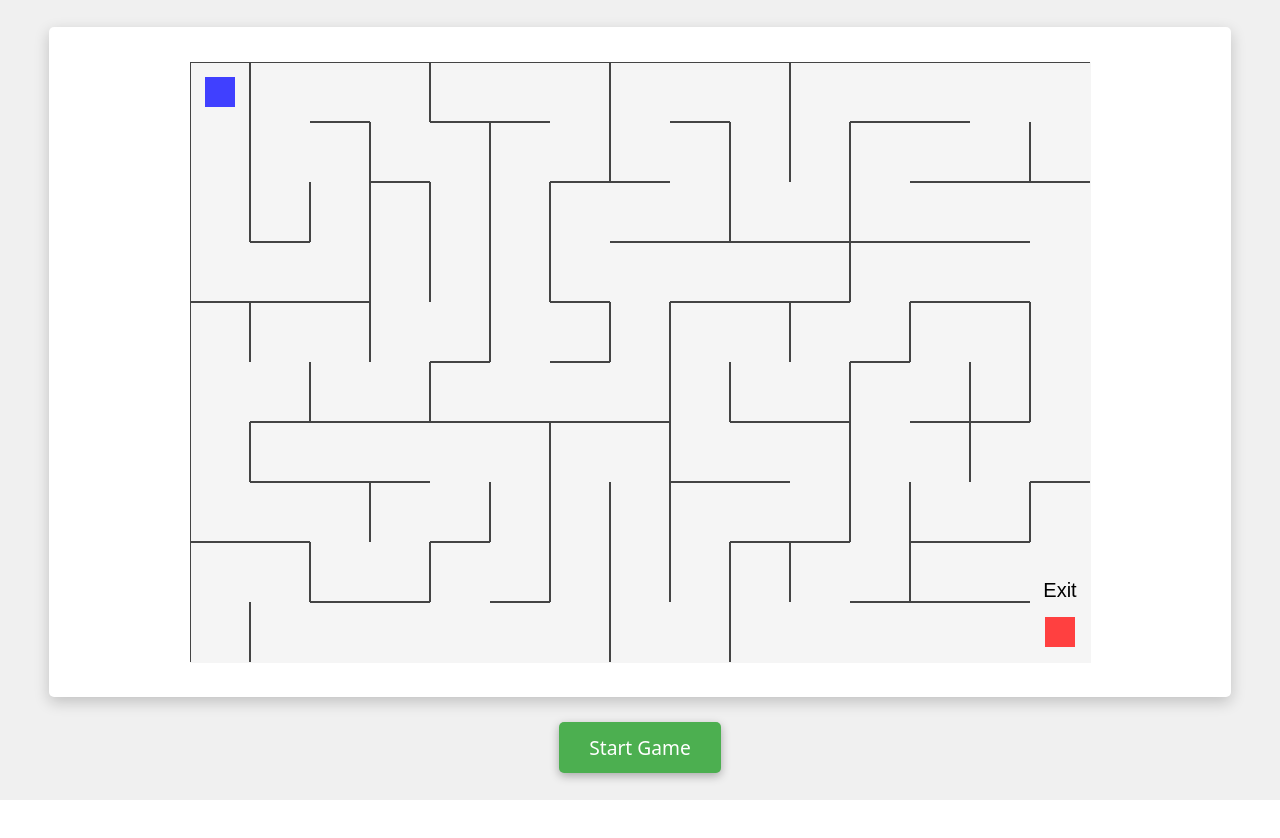
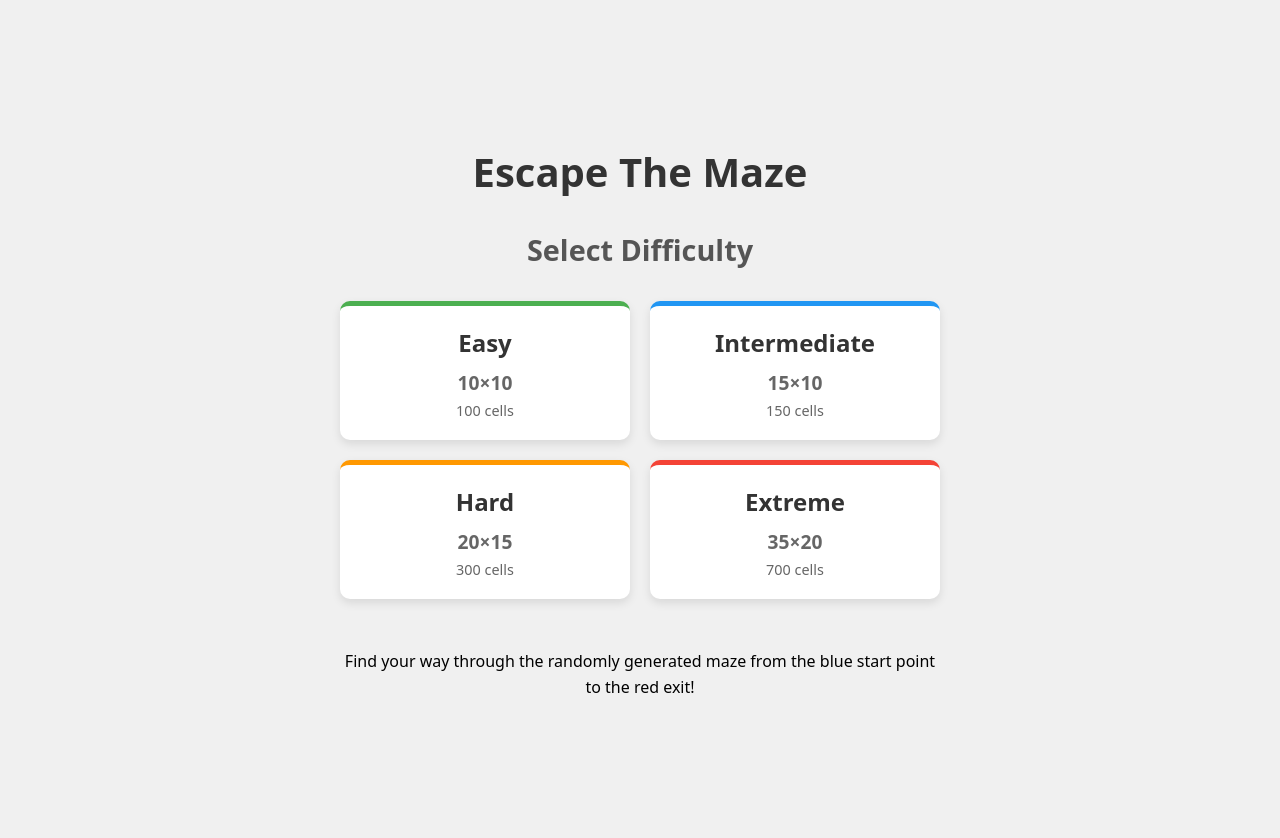
Before and after one commit to zxsharp/Escape, a React (Vite) app: page / in a window 1280 px wide. Before the commit the page ends 800 px from the top, so only its background shows below. Built offline with nearby package versions, Linux system fonts and the light colour scheme.

Commit message:
Add difficulty component

```diff
--- a/src/App.jsx
+++ b/src/App.jsx
@@ -1,19 +1,67 @@
-import { mazeConfig } from './configs/mazeConfig.js';
+import { generateMaze } from './utils/mazeGenerator.js';
 import { Player } from './entities/Player.js';
 import { SceneManager } from './scene/SceneManager.js';
 import MazeMap from './components/MazeMap.jsx';
+import DifficultySelector from './components/DifficultySelector.jsx';
 import * as THREE from 'three';
 import { useEffect, useRef, useState } from 'react';
 import './App.css';
 
 function App() {
-  const [gameStarted, setGameStarted] = useState(false);
+  // App state: 'difficulty', 'preview', or 'game'
+  const [appState, setAppState] = useState('difficulty');
   const [showWinPopup, setShowWinPopup] = useState(false);
+  const [difficulty, setDifficulty] = useState(null);
+  const [currentMazeConfig, setCurrentMazeConfig] = useState(null);
+
   const canvasRef = useRef(null);
   const sceneManagerRef = useRef(null);
   const playerRef = useRef(null);
   const clockRef = useRef(new THREE.Clock());
   const animationFrameRef = useRef(null);
+
+  // Handler for difficulty selection
+  const handleDifficultySelect = (selectedDifficulty) => {
+    setDifficulty(selectedDifficulty);
+    setAppState('preview');
+  };
+
+  // Handler for starting the game
+  const handleStartGame = () => {
+    setAppState('game');
+  };
+
+  // Generate maze config based on difficulty
+  useEffect(() => {
+    if (!difficulty) return;
+
+    // Set loading state
+    setCurrentMazeConfig(null);
+
+    // Generate maze with small delay to allow UI to update
+    setTimeout(() => {
+      const cellSize = 2;
+      const generatedMaze = generateMaze(difficulty.width, difficulty.height, cellSize);
+
+      setCurrentMazeConfig({
+        // Base maze properties
+        width: difficulty.width,
+        height: difficulty.height,
+        cellSize: cellSize,
+        wallHeight: 2,
+        wallSize: 0.3,
+
+        // Colors
+        wallColor: 0xa3a09e,  // gray walls
+        floorColor: 0x407521, // green floor
+        startColor: 0x4040FF, // blue start zone
+        winColor: 0xFF4040,   // red win zone
+
+        // Include all properties from generated maze
+        ...generatedMaze
+      });
+    }, 10);
+  }, [difficulty]);
 
   // Track active keys for button highlighting
   const [activeKeys, setActiveKeys] = useState({
@@ -43,21 +91,22 @@ function App() {
     return false;
   };
 
+  // Initialize 3D game
   useEffect(() => {
-    // Only initialize the 3D scene after game has started
-    if (!gameStarted) return;
+    // Only initialize the 3D scene when in game state and maze is generated
+    if (appState !== 'game' || !currentMazeConfig) return;
 
     // Initialize scene and player
     const canvas = canvasRef.current;
     const sceneManager = new SceneManager(canvas);
-    const player = new Player(mazeConfig);
+    const player = new Player(currentMazeConfig);
 
     // Modify player to use our React win handler
     const originalCheckWinCondition = player.checkWinCondition;
     player.checkWinCondition = (position) => {
       if (player.hasWon) return false;
 
-      if (checkWin(position, mazeConfig.winZone)) {
+      if (checkWin(position, currentMazeConfig.winZone)) {
         player.hasWon = true;
         handleWin();
         return true;
@@ -70,7 +119,7 @@ function App() {
     playerRef.current = player;
 
     // Create maze
-    sceneManager.createWalls(mazeConfig);
+    sceneManager.createWalls(currentMazeConfig);
 
     // Set up keyboard event tracking for highlighting buttons
     const handleKeyDown = (e) => {
@@ -97,7 +146,7 @@ function App() {
       animationFrameRef.current = requestAnimationFrame(animate);
       const delta = clockRef.current.getDelta();
 
-      player.update(mazeConfig.walls, delta);
+      player.update(currentMazeConfig.walls, delta);
       sceneManager.updateCameraPosition(player.position, player.rotation, delta);
       sceneManager.renderer.render(sceneManager.scene, sceneManager.camera);
     };
@@ -114,7 +163,7 @@ function App() {
         cancelAnimationFrame(animationFrameRef.current);
       }
     };
-  }, [gameStarted]); // Only run effect when gameStarted changes
+  }, [appState, currentMazeConfig]); // Run effect when appState or currentMazeConfig changes
 
   // Handler for virtual button press/release
   const handleVirtualButtonDown = (keyCode) => {
@@ -131,11 +180,6 @@ function App() {
     }
   };
 
-  // Handler for starting the game
-  const handleStartGame = () => {
-    setGameStarted(true);
-  };
-
   // Handler for retrying the game
   const handleRetry = () => {
     window.location.reload();
@@ -146,11 +190,21 @@ function App() {
     setShowWinPopup(false);
   };
 
+  // Render the appropriate view based on app state
   return (
     <>
-      {!gameStarted ? (
-        <MazeMap mazeConfig={mazeConfig} onStartGame={handleStartGame} />
-      ) : (
+      {appState === 'difficulty' && (
+        <DifficultySelector onDifficultySelect={handleDifficultySelect} />
+      )}
+
+      {appState === 'preview' && (
+        <MazeMap
+          mazeConfig={currentMazeConfig}
+          onStartGame={handleStartGame}
+        />
+      )}
+
+      {appState === 'game' && (
         <>
           <canvas ref={canvasRef} id="canvas" />
 
--- /dev/null
+++ b/src/components/DifficultySelector.css
@@ -0,0 +1,113 @@
+.difficulty-container {
+  display: flex;
+  flex-direction: column;
+  align-items: center;
+  justify-content: center;
+  height: 100vh;
+  padding: 20px;
+  background-color: #f0f0f0;
+  color: #333;
+  text-align: center;
+}
+
+.difficulty-container h1 {
+  font-size: 2.5rem;
+  margin-bottom: 10px;
+  color: #333;
+}
+
+.difficulty-container h2 {
+  font-size: 1.8rem;
+  margin-bottom: 30px;
+  color: #555;
+}
+
+.difficulty-grid {
+  display: grid;
+  grid-template-columns: repeat(2, 1fr);
+  gap: 20px;
+  margin-bottom: 30px;
+  max-width: 600px;
+  width: 90%;
+}
+
+.difficulty-card {
+  display: flex;
+  flex-direction: column;
+  align-items: center;
+  padding: 20px;
+  background-color: white;
+  border-radius: 10px;
+  box-shadow: 0 4px 10px rgba(0, 0, 0, 0.1);
+  transition: all 0.3s ease;
+  cursor: pointer;
+  border: none;
+  text-align: center;
+}
+
+.difficulty-card:hover {
+  transform: translateY(-5px);
+  box-shadow: 0 6px 15px rgba(0, 0, 0, 0.15);
+}
+
+.difficulty-label {
+  font-size: 1.5rem;
+  font-weight: bold;
+  margin-bottom: 10px;
+  color: #333;
+}
+
+.difficulty-description {
+  display: flex;
+  flex-direction: column;
+  font-size: 1rem;
+  color: #666;
+}
+
+.maze-size {
+  font-weight: bold;
+  font-size: 1.2rem;
+  margin-bottom: 5px;
+}
+
+.maze-cells {
+  font-size: 0.9rem;
+}
+
+.game-description {
+  max-width: 600px;
+  line-height: 1.6;
+  margin-top: 20px;
+  color: #000000;
+}
+
+/* Color coding for difficulty levels */
+.difficulty-card:nth-child(1) {
+  border-top: 5px solid #4CAF50; /* Green for Easy */
+}
+
+.difficulty-card:nth-child(2) {
+  border-top: 5px solid #2196F3; /* Blue for Intermediate */
+}
+
+.difficulty-card:nth-child(3) {
+  border-top: 5px solid #FF9800; /* Orange for Hard */
+}
+
+.difficulty-card:nth-child(4) {
+  border-top: 5px solid #F44336; /* Red for Extreme */
+}
+
+@media (max-width: 600px) {
+  .difficulty-grid {
+    grid-template-columns: 1fr;
+  }
+
+  .difficulty-container h1 {
+    font-size: 2rem;
+  }
+
+  .difficulty-container h2 {
+    font-size: 1.5rem;
+  }
+}
--- /dev/null
+++ b/src/components/DifficultySelector.jsx
@@ -0,0 +1,41 @@
+import React from 'react';
+import './DifficultySelector.css';
+
+const DifficultySelector = ({ onDifficultySelect }) => {
+  // Define difficulty settings
+  const difficultySettings = {
+    easy: { label: 'Easy', width: 10, height: 10 },
+    intermediate: { label: 'Intermediate', width: 15, height: 10 },
+    hard: { label: 'Hard', width: 20, height: 15 },
+    extreme: { label: 'Extreme', width: 35, height: 20 }
+  };
+
+  return (
+    <div className="difficulty-container">
+      <h1>Escape The Maze</h1>
+      <h2>Select Difficulty</h2>
+
+      <div className="difficulty-grid">
+        {Object.entries(difficultySettings).map(([key, { label, width, height }]) => (
+          <button
+            key={key}
+            className="difficulty-card"
+            onClick={() => onDifficultySelect({ width, height })}
+          >
+            <div className="difficulty-label">{label}</div>
+            <div className="difficulty-description">
+              <span className="maze-size">{width}×{height}</span>
+              <span className="maze-cells">{width * height} cells</span>
+            </div>
+          </button>
+        ))}
+      </div>
+
+      <p className="game-description">
+        Find your way through the randomly generated maze from the blue start point to the red exit!
+      </p>
+    </div>
+  );
+};
+
+export default DifficultySelector;
--- a/src/components/MazeMap.css
+++ b/src/components/MazeMap.css
@@ -19,6 +19,7 @@
 .maze-map-container p {
   margin: 10px 0;
   font-size: 1rem;
+  color: #333;
 }
 
 .canvas-container {
@@ -27,7 +28,7 @@
   box-shadow: 0 5px 15px rgba(0, 0, 0, 0.2);
   padding: 15px;
   margin-bottom: 15px;
-  width: 90vw;
+  width: auto;
   height: 80vh;
   overflow: auto;
   display: flex;
@@ -97,9 +98,69 @@
   box-shadow: 0 2px 5px rgba(0, 0, 0, 0.3);
 }
 
+.difficulty-selector {
+  margin-bottom: 20px;
+  text-align: center;
+}
+
+.difficulty-selector h2 {
+  margin-bottom: 15px;
+  color: #333;
+}
+
+.difficulty-options {
+  display: flex;
+  gap: 10px;
+  justify-content: center;
+  flex-wrap: wrap;
+  margin-bottom: 20px;
+}
+
+.difficulty-btn {
+  padding: 8px 16px;
+  font-size: 1rem;
+  background-color: #e0e0e0;
+  color: #333;
+  border: 2px solid #ccc;
+  border-radius: 5px;
+  cursor: pointer;
+  transition: all 0.2s;
+}
+
+.difficulty-btn:hover {
+  background-color: #d0d0d0;
+  transform: translateY(-2px);
+}
+
+.difficulty-btn.selected {
+  background-color: #4CAF50;
+  color: white;
+  border-color: #45a049;
+  transform: scale(1.05);
+  box-shadow: 0 3px 10px rgba(0, 0, 0, 0.2);
+}
+
+.loading-message {
+  font-size: 1.2rem;
+  color: #666;
+  padding: 2rem;
+  text-align: center;
+}
+
 @media (max-width: 768px) {
   .canvas-container {
     padding: 10px;
     height: 70vh;
   }
 }
+
+@media (max-width: 500px) {
+  .difficulty-options {
+    flex-direction: column;
+    gap: 5px;
+  }
+
+  .difficulty-btn {
+    width: 100%;
+  }
+}
--- a/src/components/MazeMap.jsx
+++ b/src/components/MazeMap.jsx
@@ -6,21 +6,22 @@ const MazeMap = ({ mazeConfig, onStartGame }) => {
   const [canvasSize, setCanvasSize] = useState({ width: 0, height: 0 });
 
   useEffect(() => {
+    // Skip if mazeConfig is not available yet
+    if (!mazeConfig) return;
+
     const calculateCanvasSize = () => {
       const width = mazeConfig.width;
       const height = mazeConfig.height;
 
       // Calculate the maximum cell size that will fit the screen
-      // Significantly increased to take up more screen real estate
-      const maxWidth = Math.min(window.innerWidth * 0.95, 1200);  // Increased from 0.9 and 800
-      const maxHeight = Math.min(window.innerHeight * 1.2, 1200); // Increased from 1.0 and 1000
+      const maxWidth = Math.min(window.innerWidth * 0.95, 1200);
+      const maxHeight = Math.min(window.innerHeight * 1.2, 1200);
 
       const cellSizeByWidth = Math.floor(maxWidth / width);
       const cellSizeByHeight = Math.floor(maxHeight / height);
 
       // Use the smaller cell size to ensure it fits both dimensions
-      // Increased max size to 100px for much larger cells
-      const cellSize = Math.min(cellSizeByWidth, cellSizeByHeight, 60); // Increased from 60
+      const cellSize = Math.min(cellSizeByWidth, cellSizeByHeight, 60);
 
       setCanvasSize({
         width: width * cellSize + 1,
@@ -35,11 +36,14 @@ const MazeMap = ({ mazeConfig, onStartGame }) => {
     return () => {
       window.removeEventListener('resize', calculateCanvasSize);
     };
-  }, [mazeConfig.width, mazeConfig.height]);
+  }, [mazeConfig?.width, mazeConfig?.height]);
 
   useEffect(() => {
+    // Skip if mazeConfig or canvas is not available yet
+    if (!mazeConfig || !canvasSize.cellSize) return;
+
     const canvas = canvasRef.current;
-    if (!canvas || !canvasSize.cellSize) return;
+    if (!canvas) return;
 
     const ctx = canvas.getContext('2d');
     const width = mazeConfig.width;
@@ -179,13 +183,26 @@ const MazeMap = ({ mazeConfig, onStartGame }) => {
 
   return (
     <div className="maze-map-container">
+      <h2>Maze Preview</h2>
+      <p>Remember your way from the blue start point to the red exit!</p>
 
       <div className="canvas-container">
-        <canvas ref={canvasRef} className="maze-map-canvas"></canvas>
+        {mazeConfig ? (
+          <canvas ref={canvasRef} className="maze-map-canvas"></canvas>
+        ) : (
+          <div className="loading-message">Generating maze...</div>
+        )}
       </div>
 
+
       <div className="start-game-btn-container">
-        <button className="start-game-btn" onClick={onStartGame}>Start Game</button>
+        <button
+          className="start-game-btn"
+          onClick={onStartGame}
+          disabled={!mazeConfig}
+        >
+          {mazeConfig ? 'Start Game' : 'Generating Maze...'}
+        </button>
       </div>
     </div>
   );
--- a/src/configs/mazeConfig.js
+++ b/src/configs/mazeConfig.js
@@ -1,27 +1,27 @@
+// This file is now deprecated as we generate maze configurations dynamically
+// based on selected difficulty in App.jsx
+
+// For backwards compatibility, export a default config
 import { generateMaze } from '../utils/mazeGenerator.js';
 
-// Configure maze parameters
-const mazeWidth = 15;
+// Default to Easy difficulty
+const mazeWidth = 10;
 const mazeHeight = 10;
 const cellSize = 2;
 
 const generatedMaze = generateMaze(mazeWidth, mazeHeight, cellSize);
 
-// Export the complete maze configuration
 export const mazeConfig = {
-    // Base maze properties
     width: mazeWidth,
     height: mazeHeight,
     cellSize: cellSize,
     wallHeight: 2,
     wallSize: 0.3,
 
+    wallColor: 0xa3a09e,
+    floorColor: 0x407521,
+    startColor: 0x4040FF,
+    winColor: 0xFF4040,
 
-    wallColor: 0xa3a09e,  // gray walls
-    floorColor: 0x407521, // green floor
-    startColor: 0x4040FF, // blue start zone
-    winColor: 0xFF4040,   // red win zone
-
-    // Include all properties from generated maze (walls, start/win zones)
     ...generatedMaze
 };
```
